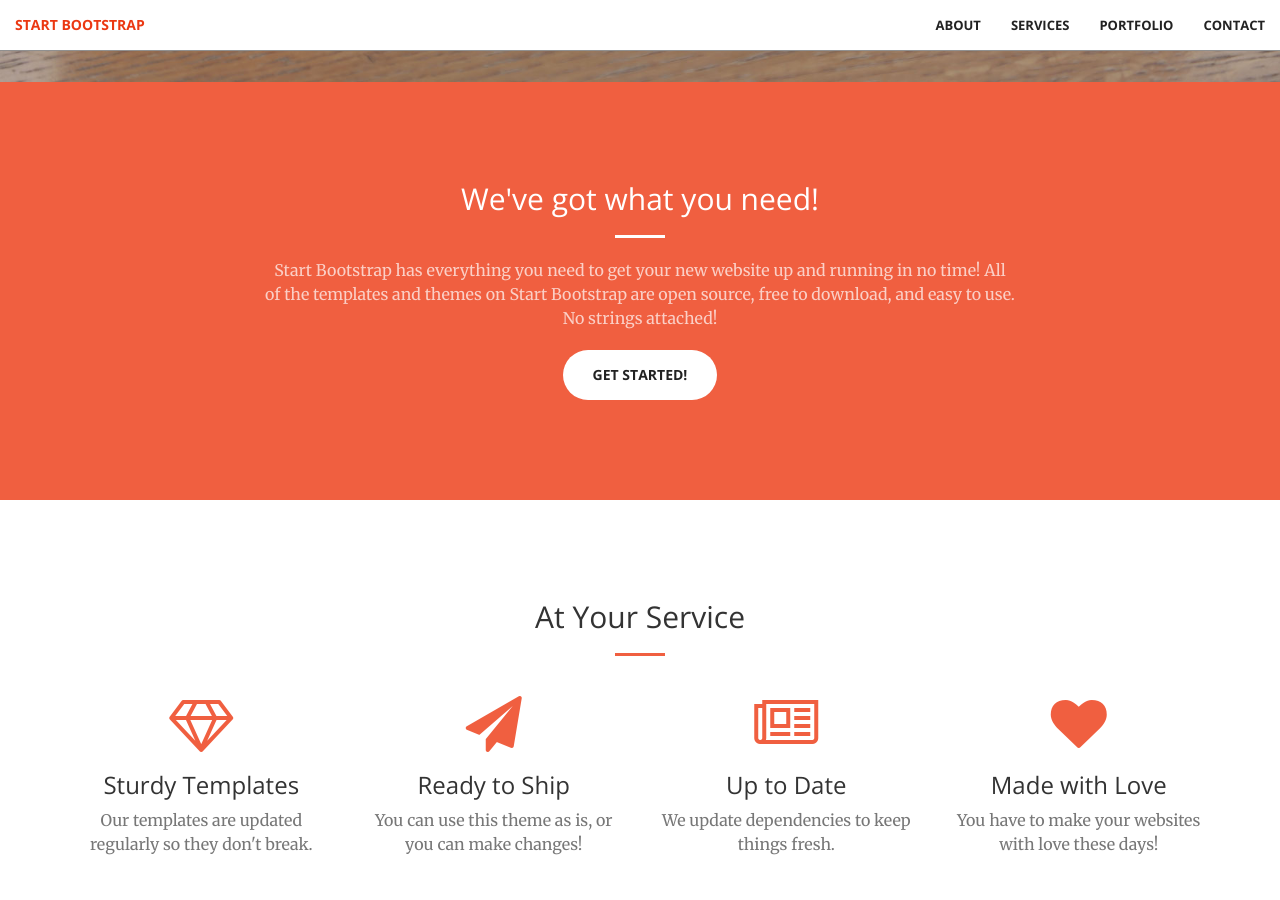
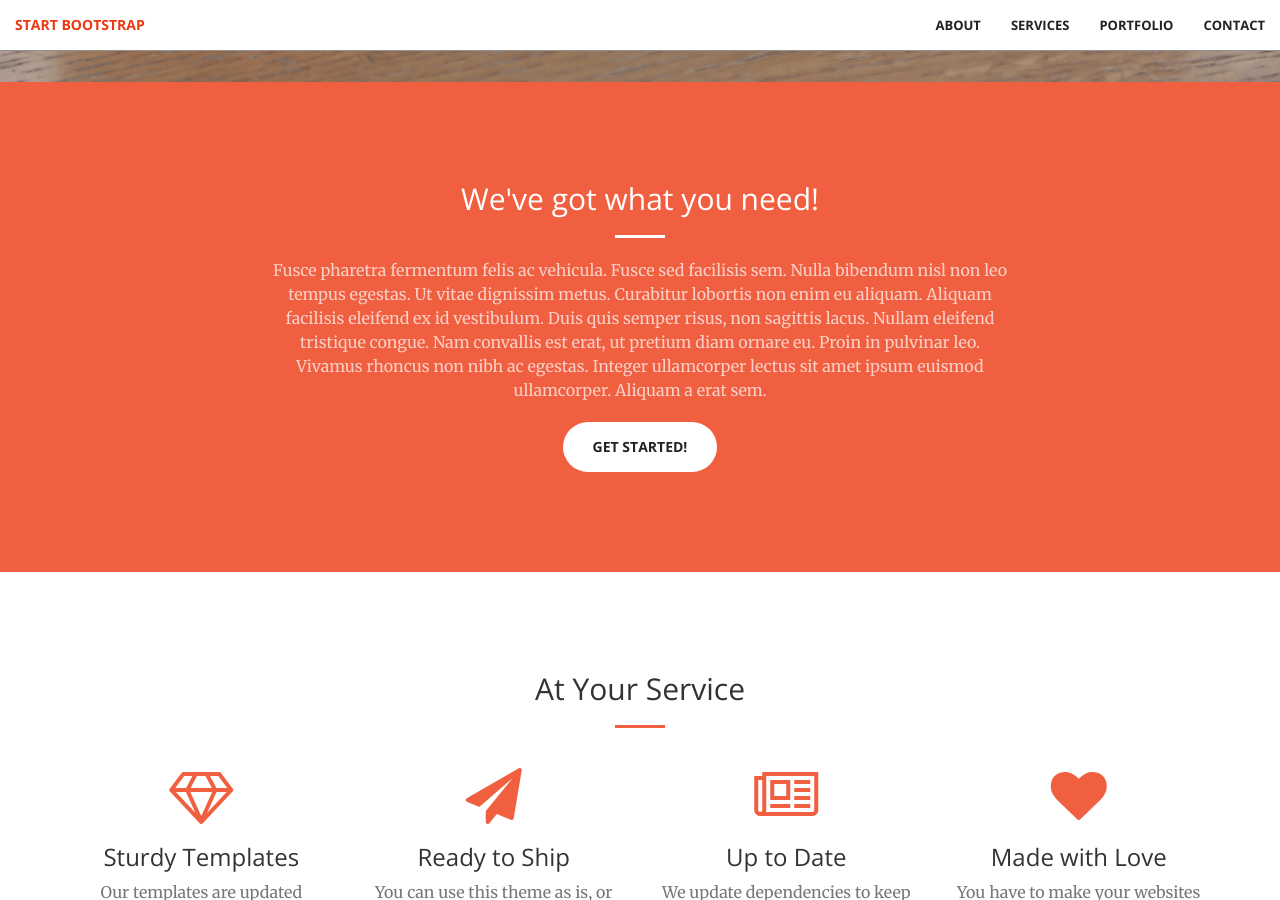
Before and after one commit to gmbjjwnc68/gmbjjwnc68.github.io, a Jekyll site: the page built from index.html, in a window 1280 px wide and 900 px high, scrolled down 818 px. Built offline with Jekyll 4.4.1, drawn with Linux system fonts in a browser that asks for light colours.

Commit message:
New call-to-action.html

```diff
--- a/_includes/call-to-action.html
+++ b/_includes/call-to-action.html
@@ -4,7 +4,7 @@
             <div class="col-lg-8 col-lg-offset-2 text-center">
                 <h2 class="section-heading">We've got what you need!</h2>
                 <hr class="light">
-                <p class="text-faded">Start Bootstrap has everything you need to get your new website up and running in no time! All of the templates and themes on Start Bootstrap are open source, free to download, and easy to use. No strings attached!</p>
+                <p class="text-faded">Fusce pharetra fermentum felis ac vehicula. Fusce sed facilisis sem. Nulla bibendum nisl non leo tempus egestas. Ut vitae dignissim metus. Curabitur lobortis non enim eu aliquam. Aliquam facilisis eleifend ex id vestibulum. Duis quis semper risus, non sagittis lacus. Nullam eleifend tristique congue. Nam convallis est erat, ut pretium diam ornare eu. Proin in pulvinar leo. Vivamus rhoncus non nibh ac egestas. Integer ullamcorper lectus sit amet ipsum euismod ullamcorper. Aliquam a erat sem.</p>
                 <a href="#" class="btn btn-default btn-xl">Get Started!</a>
             </div>
         </div>
```
